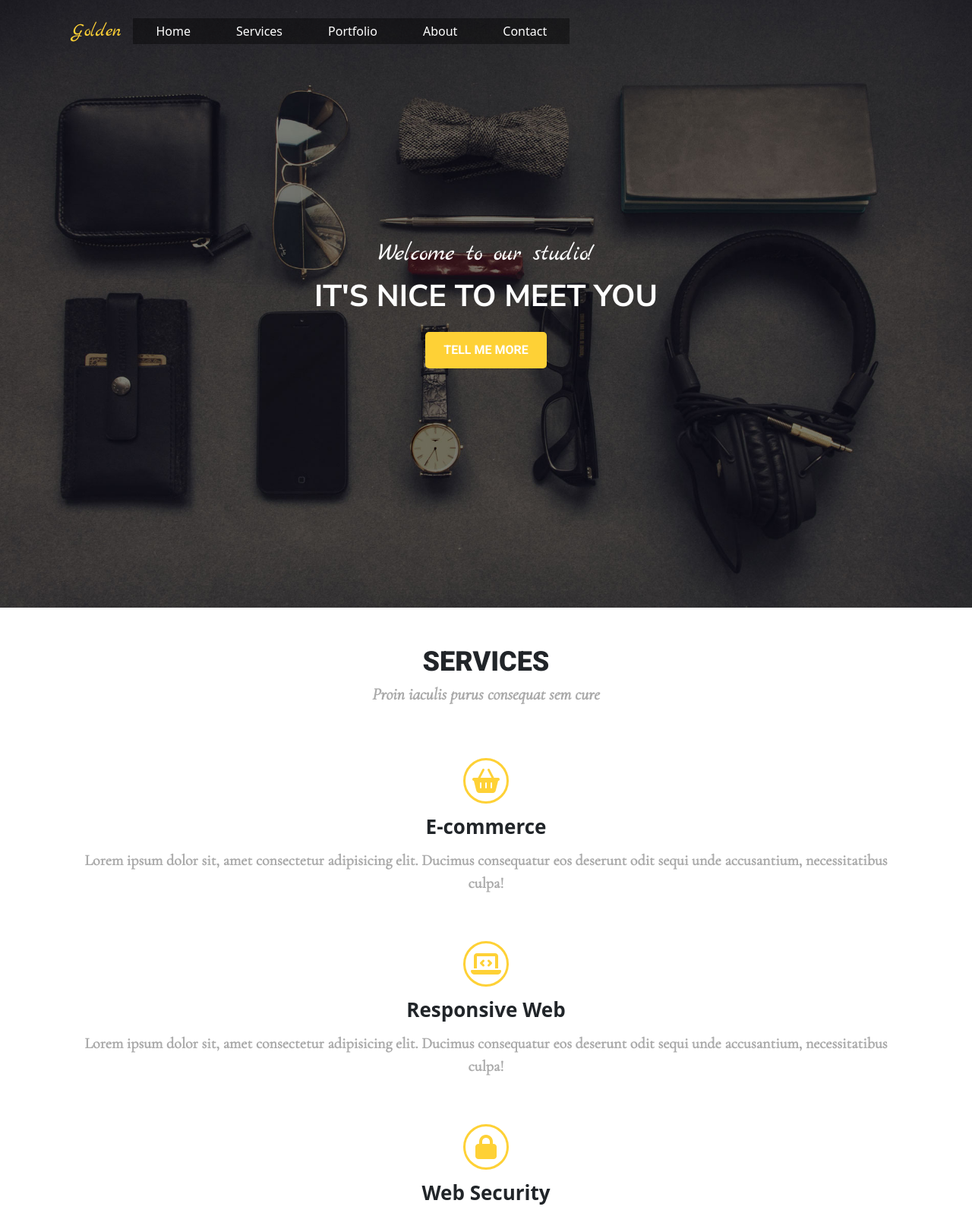
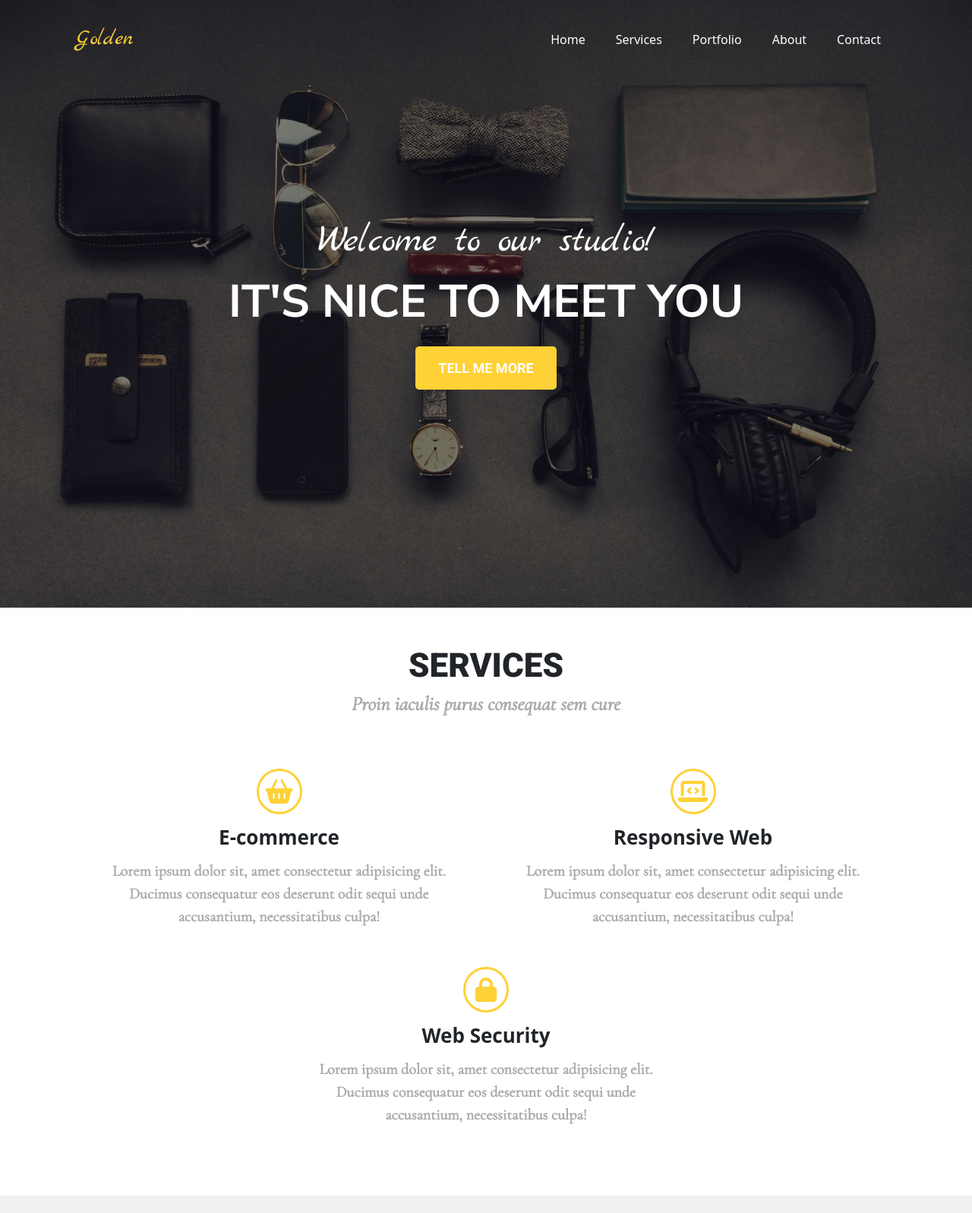
Before and after one commit to Dariusz-Wilk/Golden-studio-website, a website: page index.html in a window 1280 px wide. Shown: the top 1597 px of the page at 76% size. Drawn offline with nearby package versions, Linux system fonts and the light colour scheme.

Commit message:
create layout page for 768px - 992px width

```diff
--- a/index.html
+++ b/index.html
@@ -18,7 +18,7 @@
 
 <body>
 
-	<nav class="nav navbar navbar-expand-lg">
+	<nav class="nav navbar navbar-expand-md">
 		<div class="nav__container container">
 			<a class="nav__logo navbar-brand" href="#">Golden</a>
 			<button class="nav__btn navbar-toggler" type="button" data-bs-toggle="collapse"
--- a/sass/style.scss
+++ b/sass/style.scss
@@ -57,6 +57,7 @@ $footer-text-color: #5b5a5a;
 
 	&__container {
 		padding: 10px 25px;
+		justify-content: space-between;
 
 		.navbar-nav {
 			.nav-link {
@@ -239,5 +240,102 @@ $footer-text-color: #5b5a5a;
 		border-radius: 50%;
 		color: $light-color;
 		line-height: 30px;
+		cursor: pointer;
 	}
 }
+
+// MEDIA QUERIES
+
+@media (min-width: 768px) {
+	.section-title {
+		font-size: 44px;
+	}
+	.section-subtitle {
+		font-size: 26px;
+	}
+
+	.nav {
+		&__logo {
+			font-size: 28px;
+		}
+		.navbar-collapse {
+			justify-content: flex-end;
+		}
+
+		&__container {
+			padding: 18px 30px;
+			justify-content: space-between;
+
+			.navbar-nav {
+				.nav-link {
+					background-color: transparent;
+					padding: 5px 20px;
+
+					&:hover {
+						color: $main-color;
+					}
+				}
+			}
+		}
+	}
+
+	.splash {
+		&__box {
+			&-subtitle {
+				font-size: 50px;
+			}
+			&-title {
+				font-size: 60px;
+			}
+
+			&-btn {
+				font-size: 18px;
+				padding: 15px 30px;
+			}
+		}
+	}
+
+	.services {
+		&__cards {
+			display: flex;
+			flex-wrap: wrap;
+			justify-content: center;
+		}
+
+		&__card {
+			margin-bottom: 15px;
+			padding: 10px 27px;
+			flex: 0 0 50%;
+		}
+	}
+
+	.portfolio {
+		&__cards {
+			display: flex;
+			flex-wrap: wrap;
+			justify-content: space-between;
+		}
+
+		&__card {
+			flex: 0 0 48%;
+			margin: 40px 0;
+		}
+	}
+
+	.footer {
+		&__text {
+			font-size: 18px;
+		}
+		&__icon {
+			height: 35px;
+			width: 35px;
+			line-height: 35px;
+		}
+	}
+}
+
+@media (min-width: 992px) {
+}
+
+@media (min-width: 1200px) {
+}
```
Also changed, not shown: css/style.css, 1 other file.
